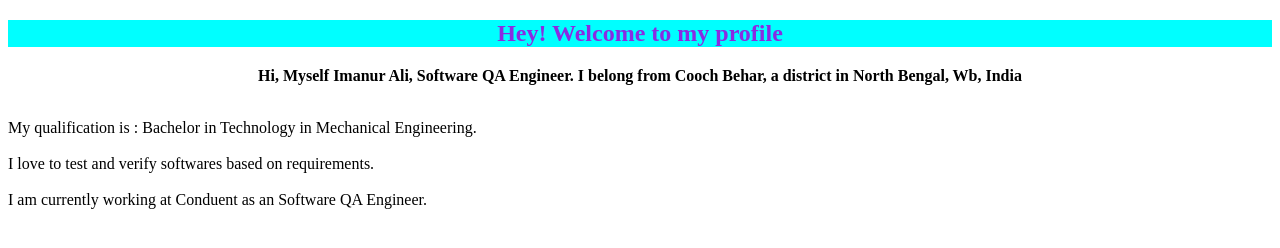
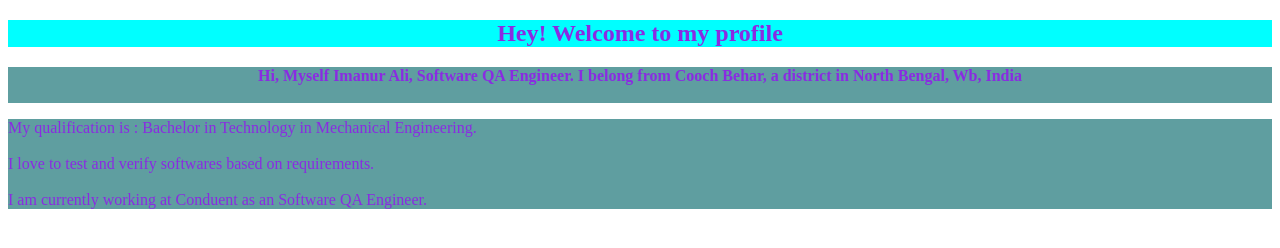
Before and after one commit to ali-imxnur/Lets-Learn-Git, a plain HTML site: page index.html in a window 1280 px wide. Drawn offline with Linux system fonts and the light colour scheme.

Commit message:
commit style

```diff
--- a/style.css
+++ b/style.css
@@ -2,3 +2,8 @@ h2{
     color: blueviolet;
     background-color: cyan;
 }
+
+p{
+    color: blueviolet;
+    background-color: cadetblue;
+}
```
